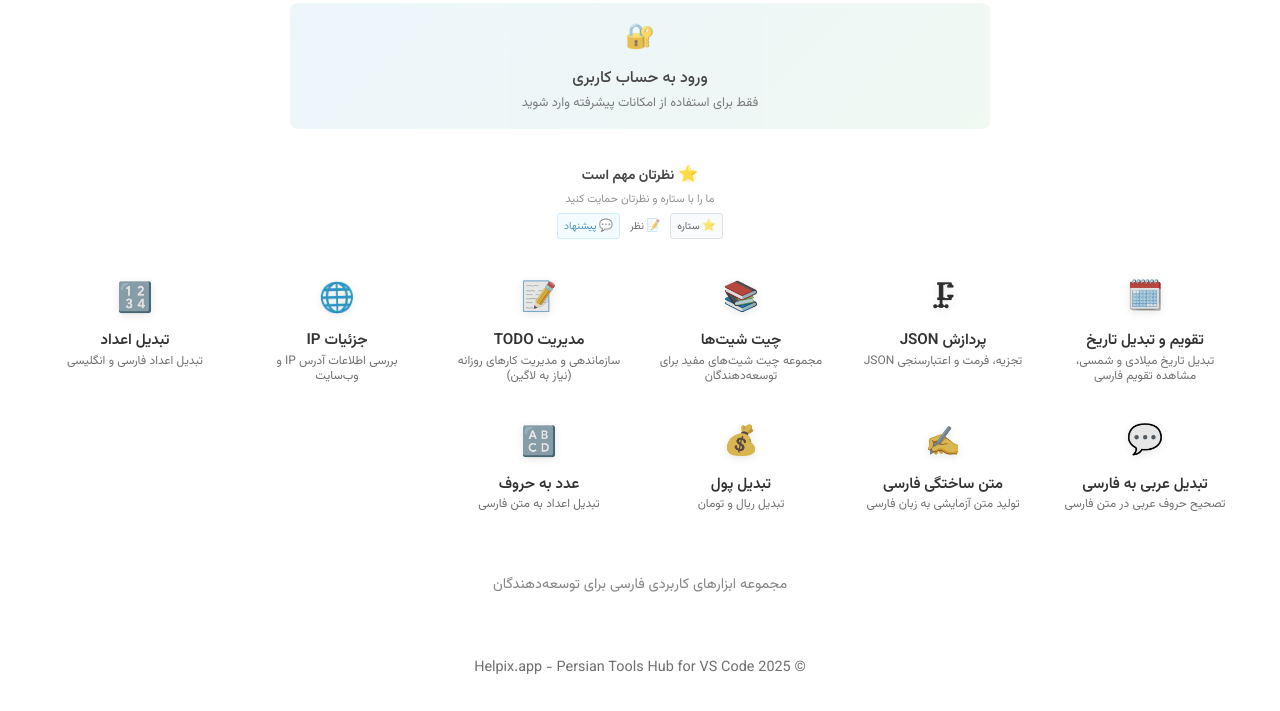
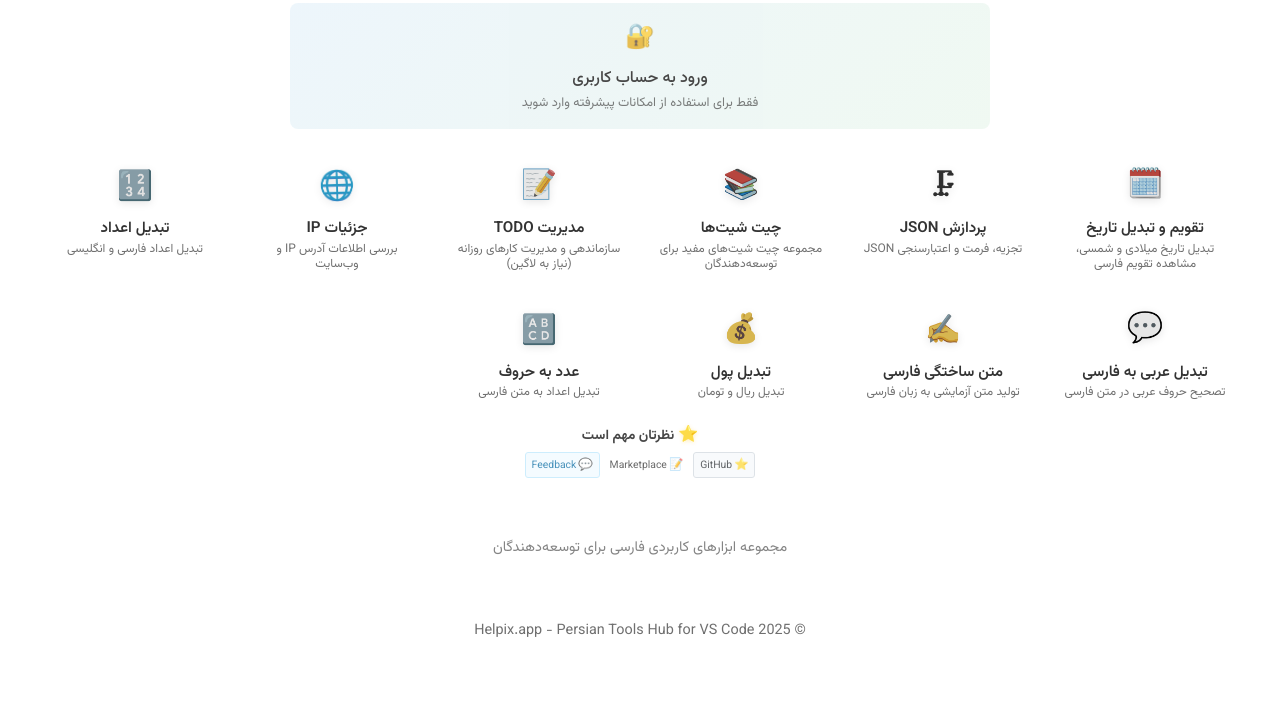
Before and after one commit to shahkochaki/VSCode-Persian-Copilot, a website: page src/webviews/hub.html in a window 1280 px wide. Shown: the part 109-820 px from the top of the page. Drawn offline with Linux system fonts and the light colour scheme.

Commit message:
Bump version to 1.11.2 and update rating section in hub.html for improved user feedback options

```diff
--- a/package.json
+++ b/package.json
@@ -2,7 +2,7 @@
   "name": "vscode-persian-copilot",
   "displayName": "VSCode Persian Copilot — RTL & Persian Tools Hub",
   "description": "Professional RTL support and a complete Persian Tools Hub for VS Code: TODO manager, calendar, number tools, Arabic-to-Persian, lorem, money/number-to-words, IP lookup, JSON parser, cheat sheets, and more. Modern Farsi experience for Copilot Chat, markdown, and beyond.",
-  "version": "1.11.1",
+  "version": "1.11.2",
   "publisher": "shahkochaki",
   "repository": {
     "type": "git",
--- a/src/webviews/hub.html
+++ b/src/webviews/hub.html
@@ -996,34 +996,6 @@
       </div>
     </div>
 
-    <!-- Rating and Feedback Section -->
-    <div class="rating-section">
-      <div class="rating-card">
-        <div class="rating-header">
-          <div class="rating-icon">⭐</div>
-          <h3>نظرتان مهم است</h3>
-        </div>
-        <p class="rating-desc">ما را با ستاره و نظرتان حمایت کنید</p>
-        <div class="rating-buttons">
-          <button class="rating-btn github-btn" onclick="openGitHub()">
-            <span class="btn-icon">⭐</span>
-            <span>ستاره</span>
-          </button>
-          <button
-            class="rating-btn marketplace-btn"
-            onclick="openMarketplace()"
-          >
-            <span class="btn-icon">📝</span>
-            <span>نظر</span>
-          </button>
-          <button class="rating-btn feedback-btn" onclick="openFeedback()">
-            <span class="btn-icon">💬</span>
-            <span>پیشنهاد</span>
-          </button>
-        </div>
-      </div>
-    </div>
-
     <div class="tools-list">
       <div class="tool-card" onclick="openTool('calendar')">
         <div class="tool-icon">🗓️</div>
@@ -1087,6 +1059,33 @@
         <div class="tool-icon">🔠</div>
         <div class="tool-title">عدد به حروف</div>
         <div class="tool-desc">تبدیل اعداد به متن فارسی</div>
+      </div>
+    </div>
+
+    <!-- Rating and Feedback Section -->
+    <div class="rating-section">
+      <div class="rating-card">
+        <div class="rating-header">
+          <div class="rating-icon">⭐</div>
+          <h3>نظرتان مهم است</h3>
+        </div>
+        <div class="rating-buttons">
+          <button class="rating-btn github-btn" onclick="openGitHub()">
+            <span class="btn-icon">⭐</span>
+            <span>GitHub</span>
+          </button>
+          <button
+            class="rating-btn marketplace-btn"
+            onclick="openMarketplace()"
+          >
+            <span class="btn-icon">📝</span>
+            <span>Marketplace</span>
+          </button>
+          <button class="rating-btn feedback-btn" onclick="openFeedback()">
+            <span class="btn-icon">💬</span>
+            <span>Feedback</span>
+          </button>
+        </div>
       </div>
     </div>
 
```
Also changed, not shown: 1 other file.
